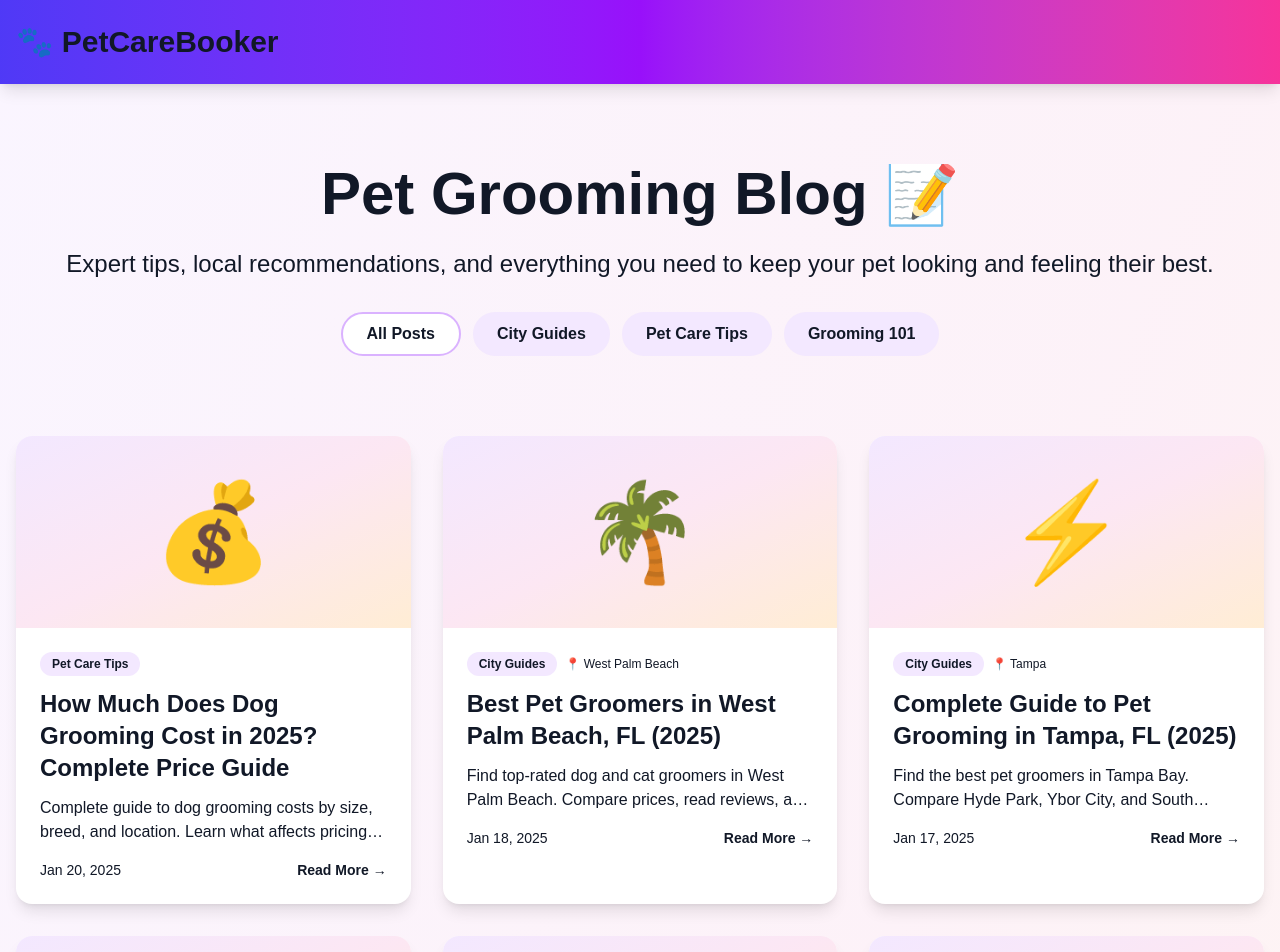
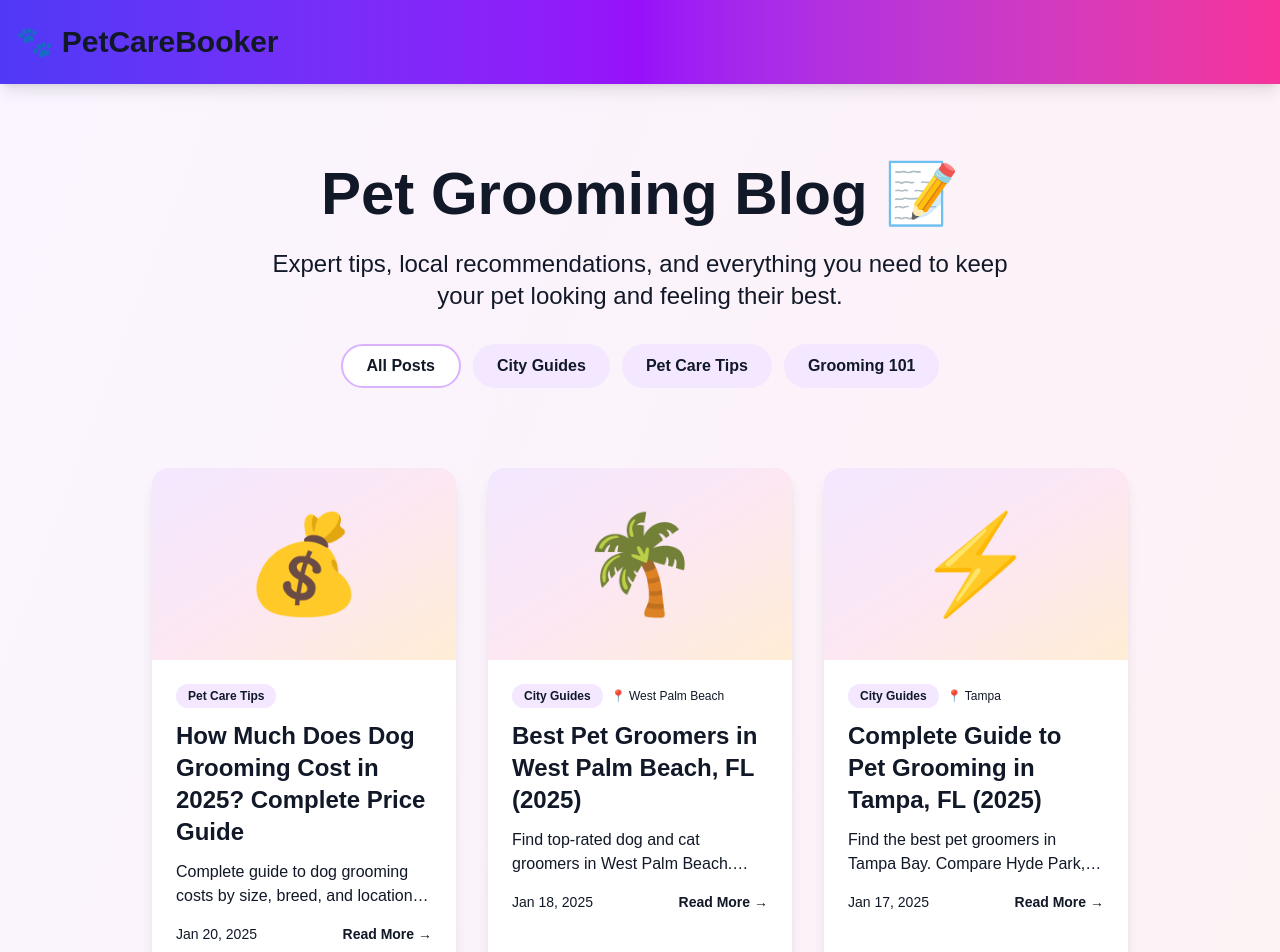
Before and after one commit to hammad0025/petcarebooker, a Next.js app in the folder frontend/: page /blog in a window 1280 px wide. Shown: the top 952 px of the page. Built offline with nearby package versions, Linux system fonts and the light colour scheme.

Commit message:
Apply side margins to blog list page (max-w-5xl px-6) for consistent layout

```diff
--- a/frontend/app/blog/page.tsx
+++ b/frontend/app/blog/page.tsx
@@ -126,7 +126,7 @@
 
       {/* Hero */}
       <section className="py-20">
-        <div className="container mx-auto px-4 text-center">
+        <div className="max-w-5xl mx-auto px-6 text-center">
           <h1 className="text-6xl font-extrabold text-gray-900 mb-6">
             Pet Grooming Blog 📝
           </h1>
@@ -154,7 +154,7 @@
 
       {/* Blog Posts Grid */}
       <section className="pb-20">
-        <div className="container mx-auto px-4">
+        <div className="max-w-5xl mx-auto px-6">
           <div className="grid md:grid-cols-2 lg:grid-cols-3 gap-8 max-w-7xl mx-auto">
             {blogPosts.map((post) => (
               <Link
```
